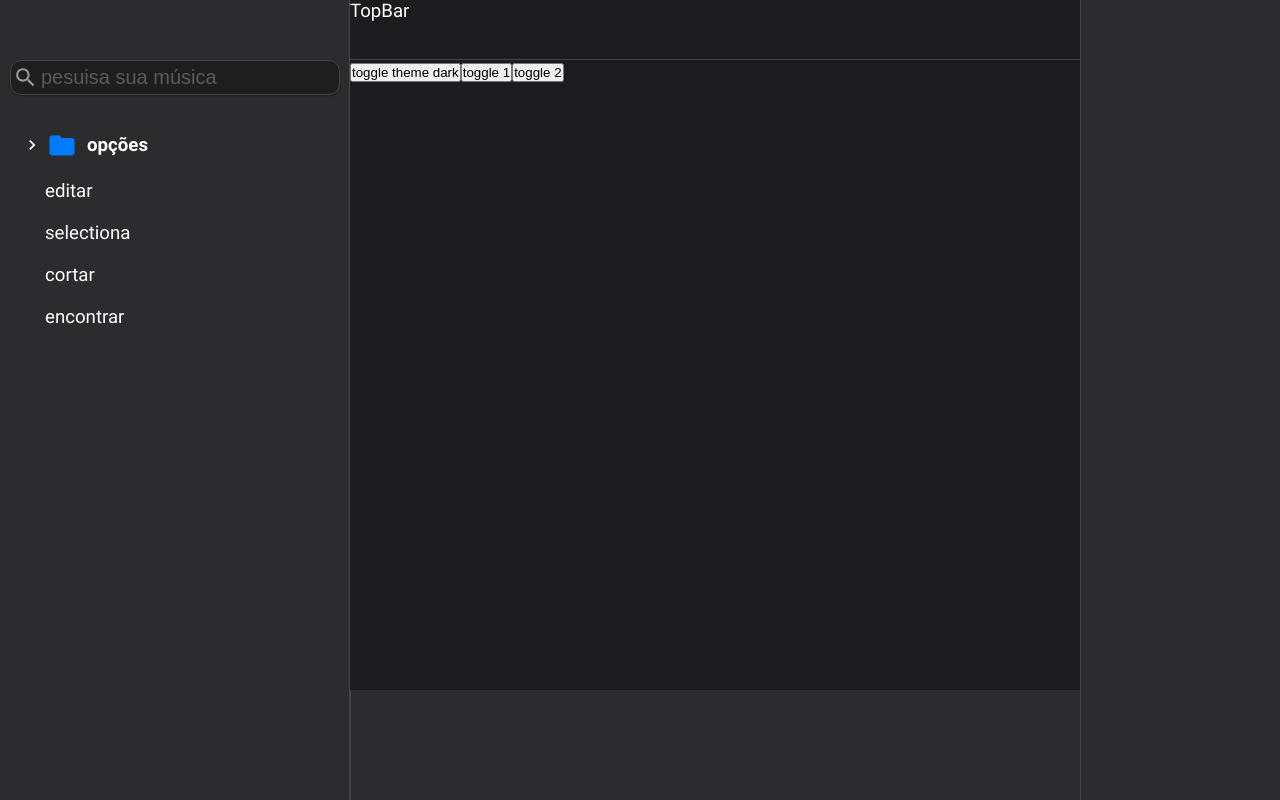
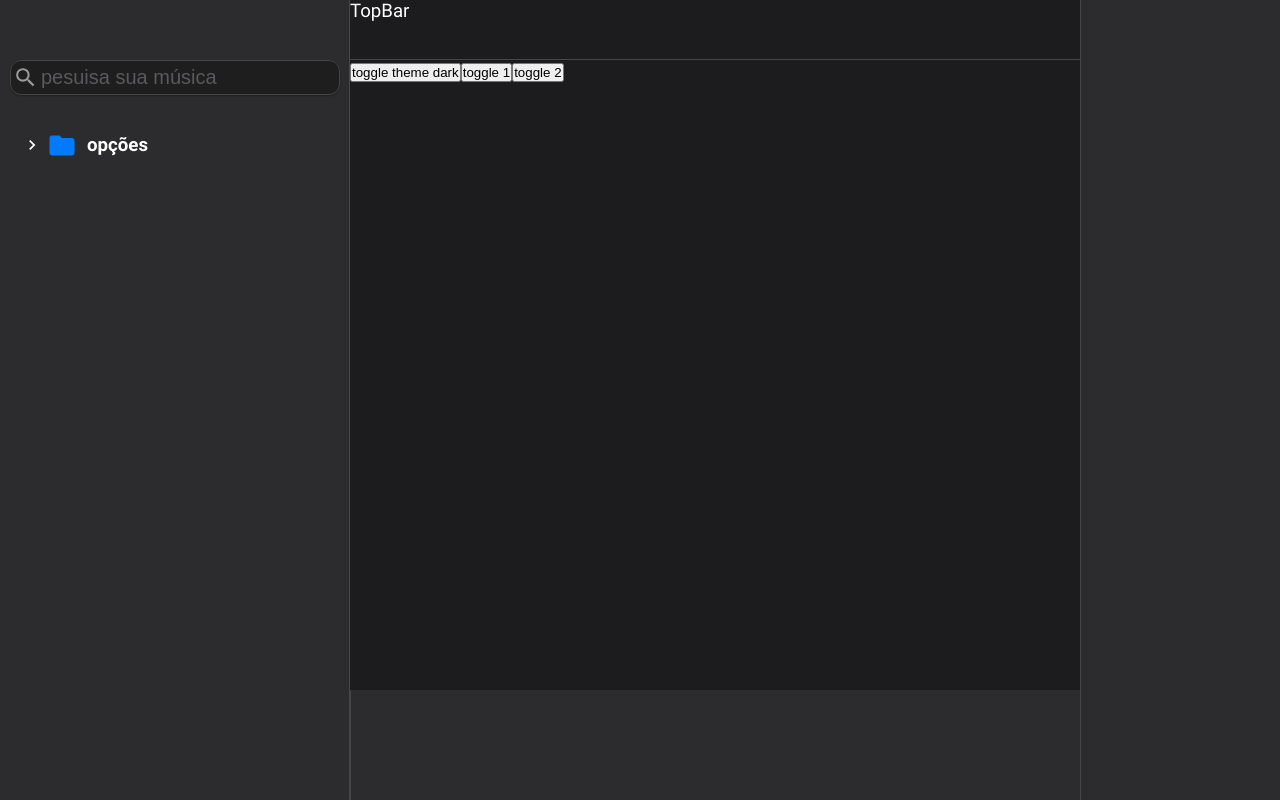
Before and after one commit to Admin-Alfredo/mbox-desktop, a React (Vite) app in the folder ui/: page / in a window 1280 px wide. Built offline with nearby package versions, Linux system fonts and the light colour scheme.

Commit message:
8.2 - DropdownList Concluido, para mostrar as pastas  das músicas

```diff
--- a/ui/src/components/DropdownList/index.jsx
+++ b/ui/src/components/DropdownList/index.jsx
@@ -1,37 +1,61 @@
-import React from 'react'
+import React, { useEffect, useRef, useState } from 'react'
 import {
   Container,
   ListHeader,
   ListHeaderLabel,
-  SubContainer,
-  SubContainerItem
+  SubListItem,
+  SubList,
+  SubListContent,
+  SubListItemLabel,
+
 } from './styles'
 import {
   MdFolder,
   MdFolderOpen,
   MdAudiotrack,
+  MdOutlineAudiotrack,
   MdChevronRight
 } from 'react-icons/md'
 import WrapperIcon from '../WrapperIcon'
 
 export default function DropdownList(props) {
+  const listItems = [
+    "editar",
+    "selectiona",
+    "cortar",
+    "encontrar"
+  ]
+  const SubListContentDOM = useRef({})
+  const [heightSubListContent, setHeightSubListContent] = useState(0)
+  useEffect(function(){
+    setHeightSubListContent(SubListContentDOM.current.getBoundingClientRect().height)
+  }, [])
   return (
     <Container {...props}>
-      <ListHeader>
-        <WrapperIcon style={{transform: 'rotate(0deg)'}}>
+      <ListHeader isOpen={props.isOpen} onClick={props.OnClickHeader && props.OnClickHeader}>
+        <WrapperIcon style={{ transform: props.isOpen ? 'rotate(90deg)' : 'rotate(0deg)', transition: 'all ease .23s' }}>
           <MdChevronRight size={20} />
         </WrapperIcon>
-        <WrapperIcon >
-          <MdFolder size={35} color="#007aff" />
-        </WrapperIcon>
+        {props.IconHeader &&
+          <WrapperIcon>
+            <props.IconHeader size={35} color="#007aff" />
+          </WrapperIcon>}
         <ListHeaderLabel>opções</ListHeaderLabel>
       </ListHeader>
-      <SubContainer>
-        <SubContainerItem>editar</SubContainerItem>
-        <SubContainerItem>selectiona</SubContainerItem>
-        <SubContainerItem>cortar</SubContainerItem>
-        <SubContainerItem>encontrar</SubContainerItem>
-      </SubContainer>
+      <SubList>
+        <SubListContent ref={SubListContentDOM} style={{top: props.isOpen ? '0px' : `${-heightSubListContent}px`}}>
+          {listItems.map(item =>
+            <SubListItem
+              onClick={props.OnClickItem && props.OnClickItem}
+              onDoubleClick={props.OnDoubleClickItem && props.OnDoubleClickItem}>
+              {props.IconItems &&
+                <WrapperIcon>
+                  <props.IconItems size={20}/>
+                </WrapperIcon>}
+              <SubListItemLabel> {item}</SubListItemLabel>
+            </SubListItem>)}
+        </SubListContent>
+      </SubList>
     </Container>
   )
 }
--- a/ui/src/components/DropdownList/styles.js
+++ b/ui/src/components/DropdownList/styles.js
@@ -4,9 +4,17 @@ export const Container = styled.ul`
   list-style:none;
 `
 
-export const SubContainer = styled.ul`
-   list-style:none;
-   margin-left: 30px;
+export const SubList = styled.ul`
+  position: relative;
+  overflow: hidden;
+  list-style:none;
+  margin-left: 30px;
+`
+export const SubListContent = styled.div`
+  position: relative;
+  left:0;
+  transition: top ease .19s;
+  /* top: 200px; */
 `
 export const ListHeader = styled.li`
   padding: 10px 7px;
@@ -24,12 +32,20 @@ export const ListHeader = styled.li`
 export const ListHeaderLabel = styled.span`
   margin-left: 10px;
 `
-export const SubContainerItem = styled.li`
+export const SubListItem = styled.li`
+  display: flex;
+  align-items: center;
   padding: 10px 5px;
   cursor: pointer;
   border-radius: 11px;
+  background-color: ${props => props.isActived == true? 'var(--color-primary)' : 'transparent'};
+  color:  ${props => props.isActived == true? props.theme.dropdownList.textColorHover : 'auto'};
   &:hover{
     background-color: var(--color-primary);
     color: ${({theme}) => theme.dropdownList.textColorHover}
   }
+
 `
+export const SubListItemLabel = styled.span`
+
+`
--- a/ui/src/components/NavbarListMusic/index.jsx
+++ b/ui/src/components/NavbarListMusic/index.jsx
@@ -1,11 +1,19 @@
-import React from 'react'
+import React, { useState } from 'react'
 import InputText from '../inputText'
 import Pane from '../Pane'
 import { Container, Header, Body } from './styles'
-import { MdSearch, MdChevronRight } from 'react-icons/md'
+import {
+  MdSearch,
+  MdFolder,
+  MdFolderOpen,
+  MdAudiotrack,
+  MdOutlineAudiotrack,
+  MdChevronRight
+} from 'react-icons/md'
 import List from '../DropdownList'
 import DropdownList from '../DropdownList'
 export default function NavbarMusicList(props) {
+  const [isOpenDropdown,setIsOpenDropdown ] = useState(false)
   return (
     <Container
       main
@@ -15,10 +23,17 @@ export default function NavbarMusicList(props) {
       modifyDimention="width"
       isOpen={props.isOpen}>
       <Header>
-        <InputText Icon={MdSearch}/>
+        <InputText Icon={MdSearch} />
       </Header>
       <Body>
-        <DropdownList style={{marginTop: '25px'}}/>
+        <DropdownList
+          style={{ marginTop: '25px' }}
+          isOpen={isOpenDropdown}
+          OnClickHeader={() => setIsOpenDropdown(!isOpenDropdown)}
+          IconHeader={MdFolder}
+          IconItems={MdAudiotrack}
+          OnDoubleClickItem={() => console.log("Double Click")}
+          />
       </Body>
     </Container>
   )
```
